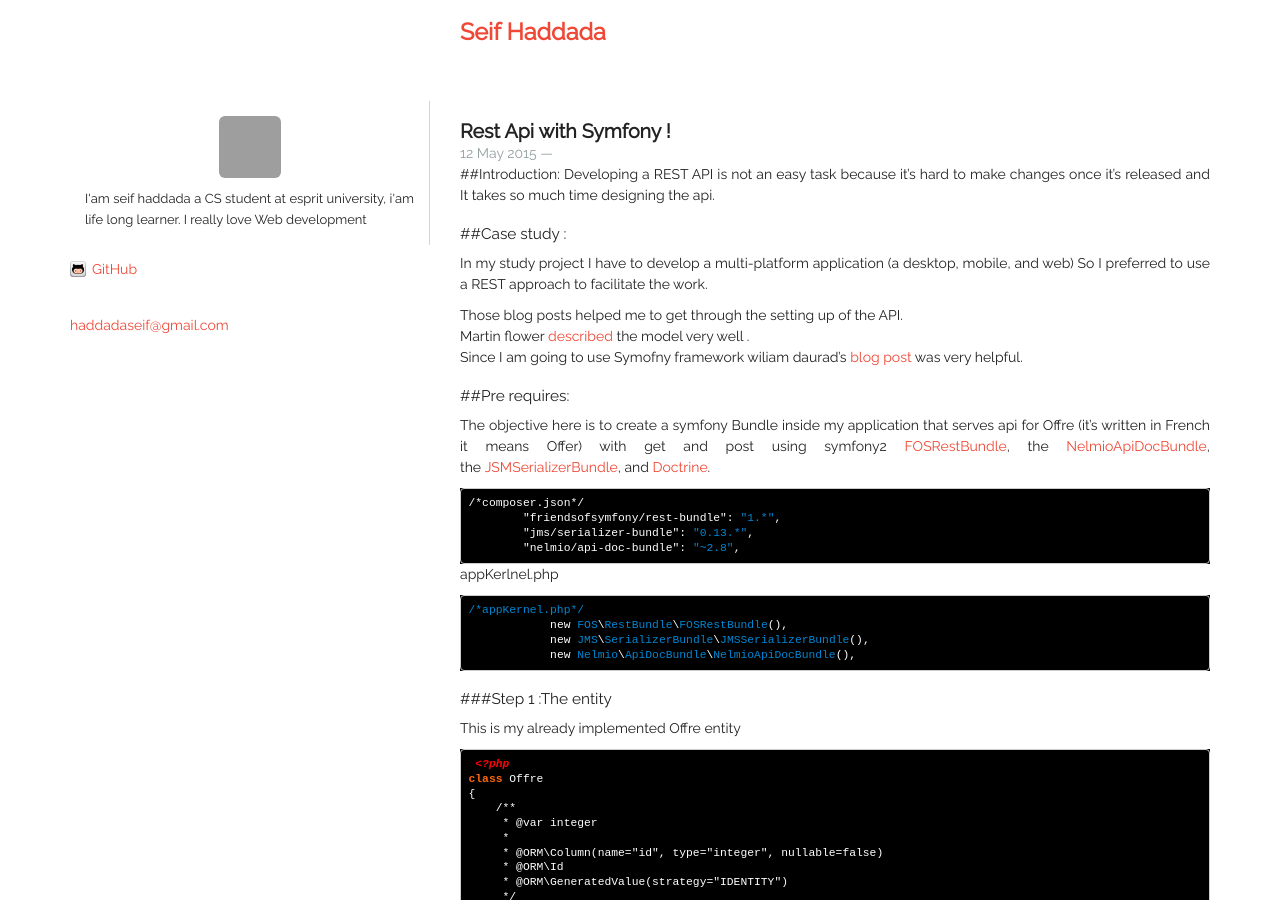
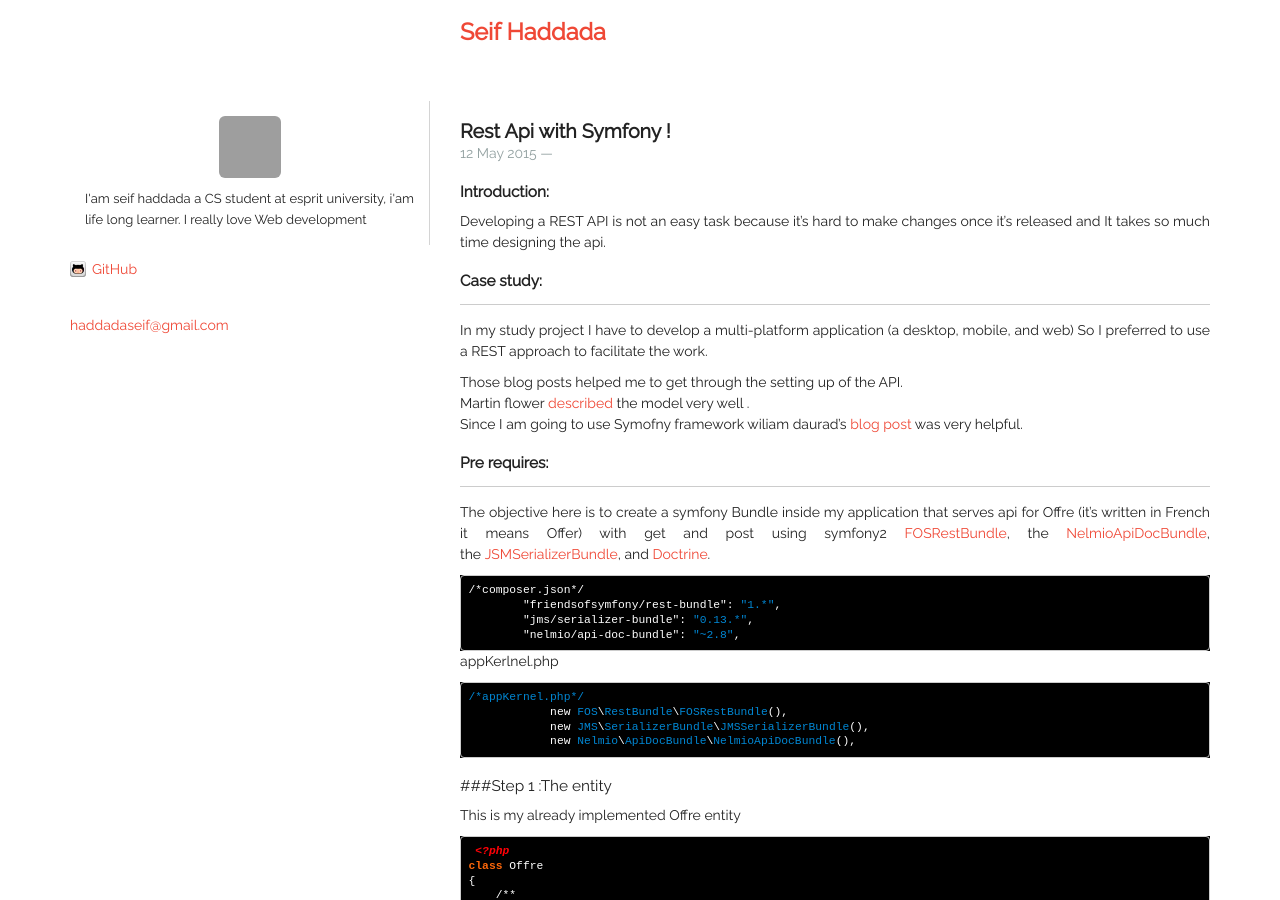
Before and after one commit to seiHaddada/seiHaddada.github.io, a Jekyll site: the page built from _posts/2015-05-12-Rest-Api-with-Symfony.markdown, in a window 1280 px wide and 900 px high. Built offline with Jekyll 4.4.1, drawn with Linux system fonts in a browser that asks for light colours; nearby versions of some CDN libraries; comment, search, counter and statistics services are not loaded; grey boxes are pictures that could not be loaded.

```diff
--- a/_posts/2015-05-12-Rest-Api-with-Symfony.markdown
+++ b/_posts/2015-05-12-Rest-Api-with-Symfony.markdown
@@ -5,11 +5,11 @@ date:   2015-05-12 20:53:51:02
 categories: Rest Symfony thoughts
 comments: True
 ---
-##Introduction:
+## **Introduction:**
 Developing a REST API is not an easy task because it’s hard to make changes once it’s released and
 It takes so much time designing the api.
 
-##Case study :
+## **Case study:**
 ---
 
 In my study project I have to develop a multi-platform application (a desktop, mobile, and web)
@@ -19,7 +19,7 @@ Those blog posts helped me to get through the setting up of the API.
 Martin flower [described][described] the model very well .
 Since I am going to use Symofny framework wiliam daurad’s [blog post][blog] was very helpful.
 
-##Pre requires:
+## **Pre requires:**
 ---
 
 The objective here is to create a symfony Bundle inside my application that serves api for Offre
```
